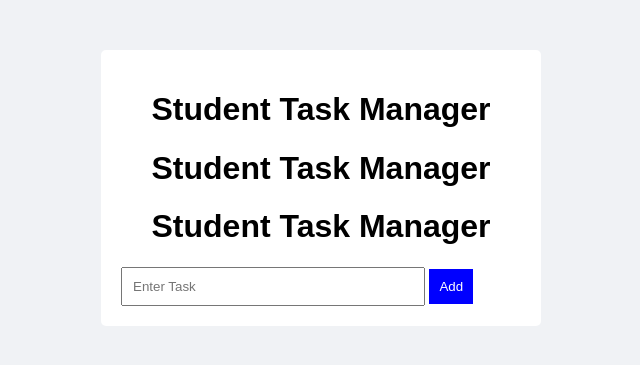
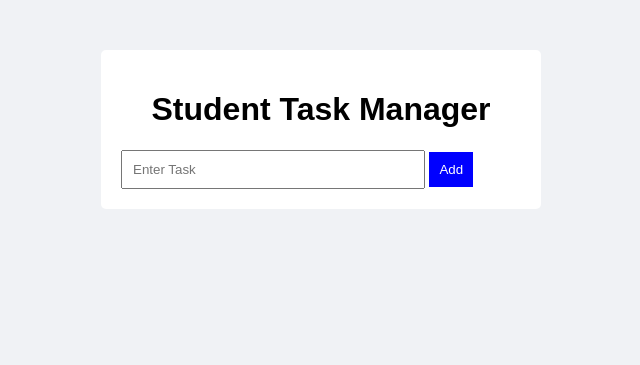
Before and after one commit to Likith-Prasadam/app3, a Flask app: page / in a window 1280 px wide. Shown: the top 365 px of the page, without its empty margins (319-959 px from the left). Run offline with Flask 3, Linux system fonts and the light colour scheme.

Commit message:
checking branches 2

```diff
--- a/templates/index.html
+++ b/templates/index.html
@@ -10,8 +10,6 @@
 
   <body>
     <div class="container">
-      <h1>Student Task Manager</h1>
-      <h1>Student Task Manager</h1>
       <h1>Student Task Manager</h1>
 
       <form action="/add" method="POST">
```
